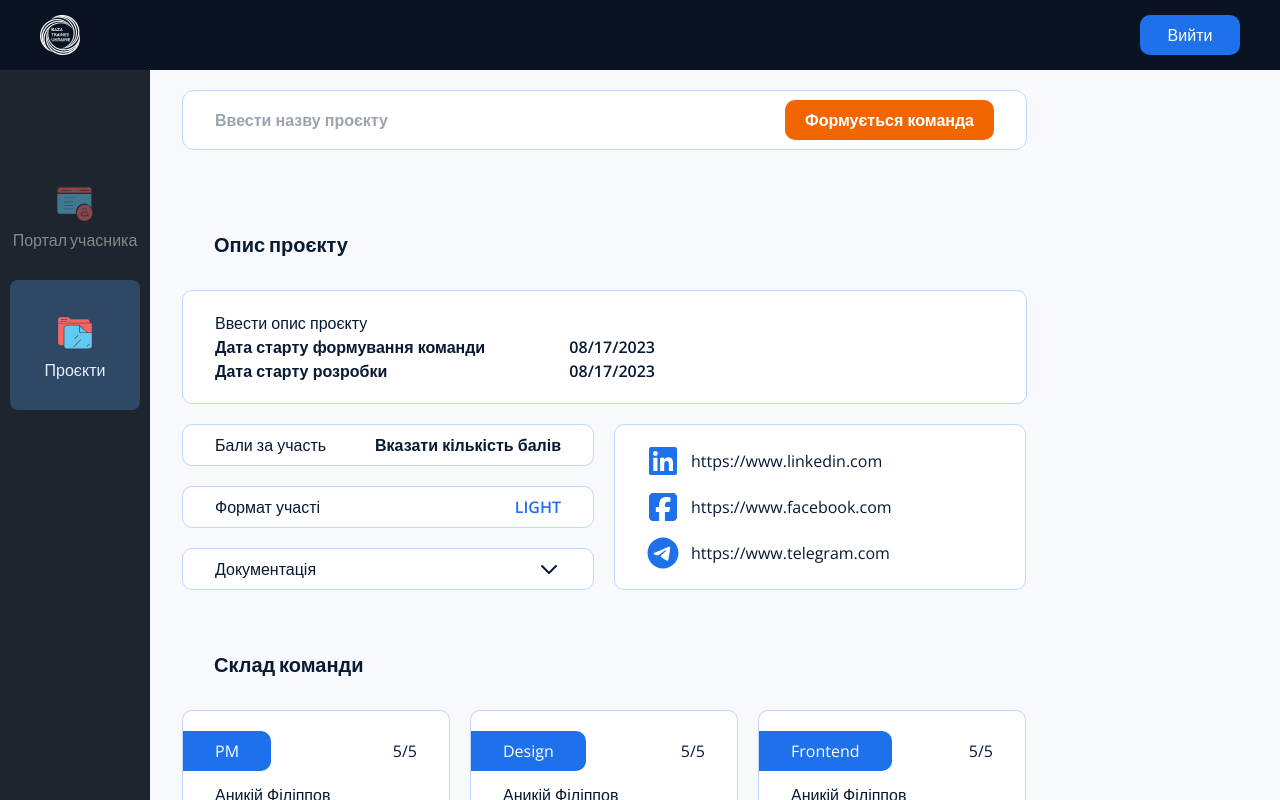
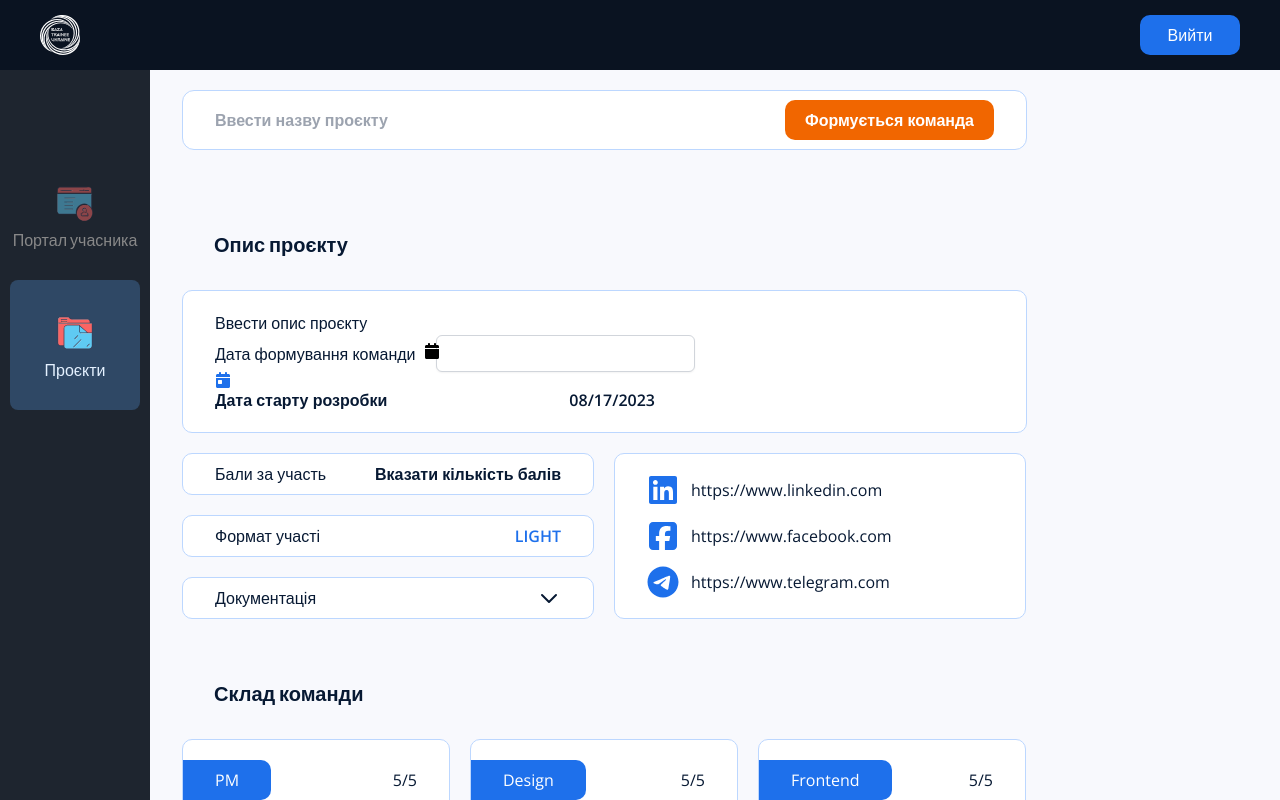
Before and after one commit to baza-trainee/baza-crm-frontend, a React (Vite) app: page /crm/projects/create in a window 1280 px wide. Shown: the top 800 px of the page. Built offline with nearby package versions, Linux system fonts and the light colour scheme.

Commit message:
Add date to ProjectCreate

```diff
--- a/src/pages/ProjectCreate.tsx
+++ b/src/pages/ProjectCreate.tsx
@@ -1,5 +1,9 @@
+import 'react-datepicker/dist/react-datepicker.css';
+
+import DatePicker from 'react-datepicker';
+import { Controller, SubmitHandler, useForm } from 'react-hook-form';
+import { FaCalendarDay } from 'react-icons/fa6';
 import { FaLinkedin, FaSquareFacebook, FaTelegram } from 'react-icons/fa6';
-import { SubmitHandler, useForm } from 'react-hook-form';
 import { Tooltip } from 'react-tooltip';
 import { toast } from 'react-toastify';
 import { useMutation } from '@tanstack/react-query';
@@ -11,14 +15,20 @@ import { CreateProjectRequest, RootState } from '../types';
 import { createProject } from '../utils/projectApi';
 import { specializations } from '../utils/specializations';
 
+// import { useState } from 'react';
+
 const ProjectCreate: React.FC = () => {
   const user = useSelector((state: RootState) => state.userState.user);
 
   const {
     register,
     handleSubmit,
+    control,
     formState: { errors },
   } = useForm<CreateProjectRequest>();
+
+  // const [dateStart, setDateStart] = useState<Date | null>(null);
+  // const [dateTeam, setDateTeam] = useState<Date | null>(null);
 
   const mutation = useMutation({
     mutationFn: createProject,
@@ -34,6 +44,7 @@ const ProjectCreate: React.FC = () => {
     const token = user?.token;
     if (token) {
       mutation.mutate({ projectData: data, token });
+      console.log(data);
     }
   };
 
@@ -47,7 +58,7 @@ const ProjectCreate: React.FC = () => {
         <input
           className="duration-500 outline-none w-96"
           placeholder="Ввести назву проєкту"
-          type="email"
+          type="text"
           {...register('name', {
             required: "Назва проєкту обов'язкова для заповнення",
             minLength: {
@@ -70,10 +81,29 @@ const ProjectCreate: React.FC = () => {
       <div className="flex flex-wrap gap-5 mb-10">
         <div className="w-[845px] bg-white rounded-[10px] px-8 py-5 border-card-border border flex flex-col justify-between">
           <p>Ввести опис проєкту</p>
-          <p className="flex justify-between gap-5 font-bold max-w-[440px]">
+          {/* <p className="flex justify-between gap-5 font-bold max-w-[440px]">
             Дата старту формування команди{' '}
             <span className="ml-14">08/17/2023</span>
-          </p>
+          </p> */}
+          <div>
+            <label htmlFor="dateTeam">Дата формування команди</label>
+            <Controller
+              control={control}
+              name="dateTeam"
+              rules={{ required: "Дата формування команди є обов'язковою" }}
+              render={({ field }) => (
+                <DatePicker
+                  selected={field.value ? new Date(field.value) : null}
+                  showIcon
+                  onChange={(date) => field.onChange(date)}
+                  dateFormat="MM/dd/yyyy"
+                  className="flex flex-row-reverse items-center justify-between w-full ml-5 border border-gray-300 rounded-md shadow-sm focus:ring-blue-500 focus:border-blue-500"
+                />
+              )}
+            />
+            <FaCalendarDay className="text-primary-blue" />
+            {errors.dateTeam && <p>{errors.dateTeam.message}</p>}
+          </div>
           <p className="flex justify-between gap-5 font-bold max-w-[440px]">
             Дата старту розробки <span className="ml-14">08/17/2023</span>
           </p>
```
